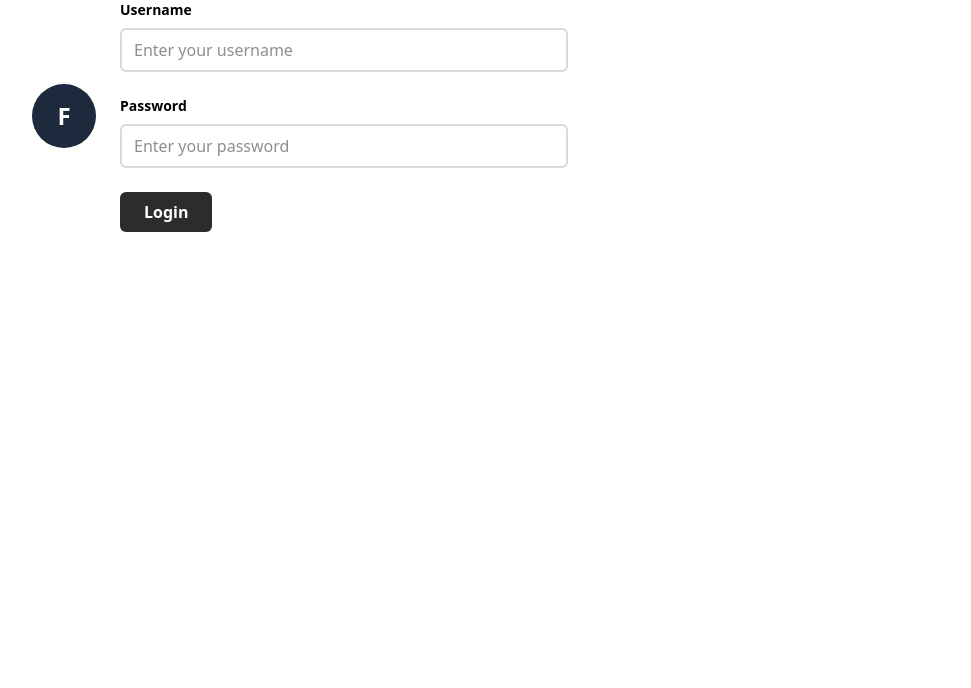
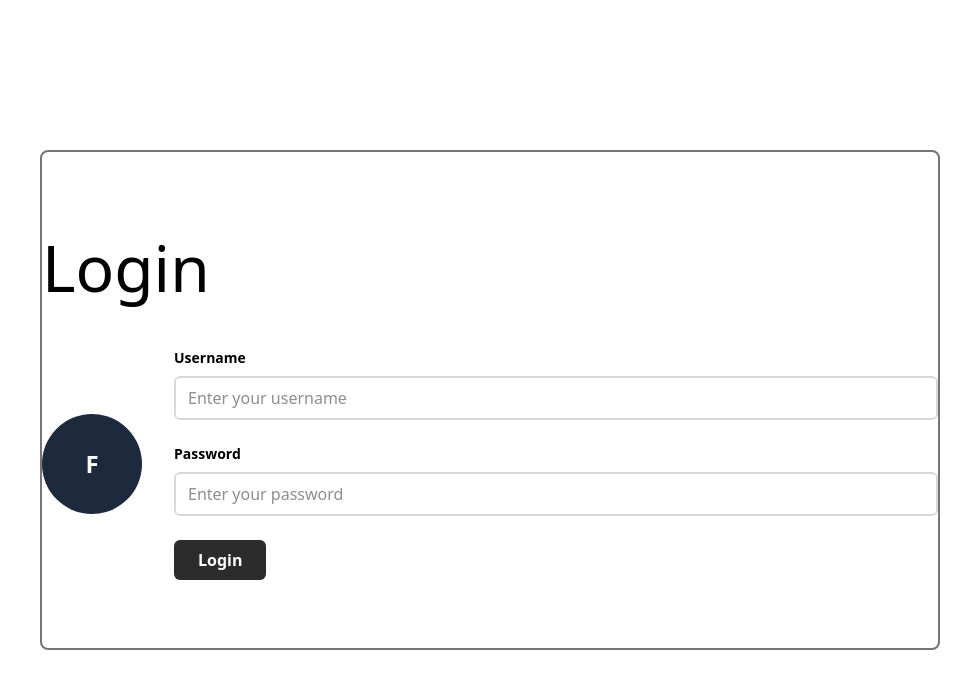
Before and after one commit to NLuke17/Telestration, a React app in the folder frontend/: page /login in a window 1280 px wide. Shown: the top 688 px of the page, without its empty margins (150-1121 px from the left). Built offline with nearby package versions, Linux system fonts and the light colour scheme; no server answers; the HTML template or start-up script is replaced by a standard one.

Commit message:
Added "login" heading and styling

```diff
--- a/frontend/src/components/AuthForm.tsx
+++ b/frontend/src/components/AuthForm.tsx
@@ -12,7 +12,7 @@ const AuthForm = () => {
     }
 
     return (
-        <form className='w-full max-w-md' onSubmit={handleLogin}>
+        <form className='w-full' onSubmit={handleLogin}>
             <div className='flex flex-col gap-6'>
             <div className="flex flex-col">
                 <InputField
--- a/frontend/src/components/Avatar.tsx
+++ b/frontend/src/components/Avatar.tsx
@@ -1,16 +1,16 @@
 interface AvatarProps {
     name: string;
-    sizeX?: string;
+    size?: string;
     className?: string;
 }
 
-export default function InitialAvatar({ name, sizeX='16', className="" }: AvatarProps) {
+export default function InitialAvatar({ name, size='16', className="" }: AvatarProps) {
   // Get first letter, default to '?' if name is empty
   const initial = name ? name.charAt(0).toUpperCase() : '?';
 
   return (
-    <div style={{ width: `${sizeX}px` }}
-    className={`w-[${sizeX}px] aspect-square bg-slate-800 rounded-full flex justify-center items-center text-white text-2xl font-bold ${className}`}>
+    <div style={{ width: `${size}px`, height: `${size}px`}}
+    className={`aspect-square bg-slate-800 rounded-full flex justify-center items-center text-white text-2xl font-bold ${className}`}>
       {initial}
     </div>
   );
--- a/frontend/src/components/Container.tsx
+++ b/frontend/src/components/Container.tsx
@@ -1,14 +1,15 @@
 interface ContainerProps {
-    ratio?: string;
     width: string;
+    height: string;
     children: React.ReactNode;
     className?: string;
+    margin?: string;
 }
 
-export default function Container({ratio='5/9', width='900', children, className=''}: ContainerProps) {
+export default function Container({width, height, margin='8', children, className=''}: ContainerProps) {
     return (
-        <div style={{ width: `${width}px` }}
-        className={`aspect-[${ratio}] flex items-center justify-center ${className}`}>
+        <div style={{ width: `${width}px`, height: `${height}px`, margin: `${margin}em` }}
+        className={`flex items-center justify-center ${className}`}>
             {children}
         </div>
     );
--- a/frontend/src/index.css
+++ b/frontend/src/index.css
@@ -3,6 +3,7 @@
 /* Project CSS variables (kept for reference) */
 @theme {
     --color-light-grey: #D9D9D9;
+    --color-dark-grey: #757575;
     --font-size-body-base: 1rem;
     --font-weight-body-base: 400;
     --color-body-base: #1E1E1E;
@@ -21,6 +22,7 @@
 
     html, body, #root {
         width: 100%;
+        height: 100%;
         overflow-x: hidden; /* hide accidental horizontal overflow */
     }
 
@@ -30,3 +32,10 @@
         display: block;
     }
 }
+
+@layer utilities {
+  .text-heading-1 {
+    font-size: 4rem;      /* Equivalent to text-6xl */
+    font-weight: 500;    /* Equivalent to font-black */;
+  }
+}
--- a/frontend/src/pages/LoginPage.tsx
+++ b/frontend/src/pages/LoginPage.tsx
@@ -5,10 +5,15 @@ import InitialAvatar from '../components/Avatar';
 
 const LoginPage: React.FC = () => {
     return (
-        <Container width='900' className='gap-6'>
-            <InitialAvatar sizeX='64' name='Firestone'/>
-            <AuthForm />
-        </Container>
+        <div className="flex flex-col justify-center items-center h-screen">
+            <Container width='900' height='500' margin='8' className='gap-8 flex-col border-2 border-dark-grey rounded-lg'>
+                <h1 className="text-heading-1 w-full text-left">Login</h1>
+                <div className="flex flex-row items-center justify-center w-full gap-8">
+                    <InitialAvatar size='100' name='Firestone'/>
+                    <AuthForm />
+                </div>
+            </Container>
+        </div>
     );
 }
 
```
